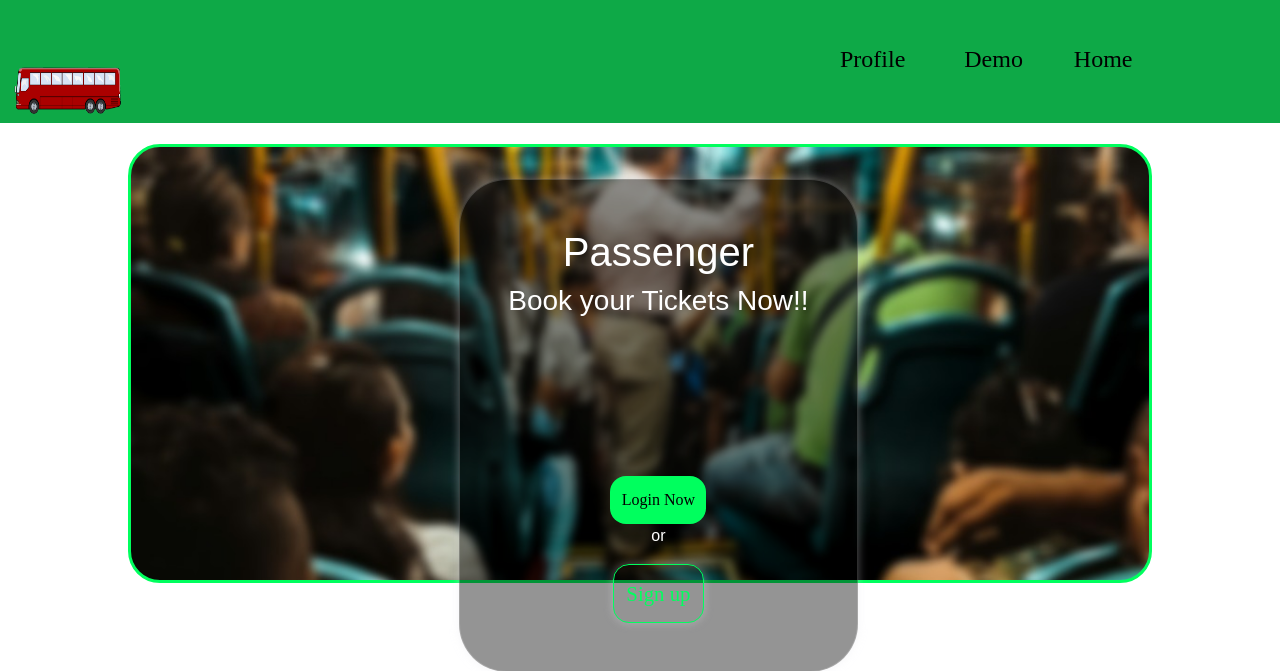
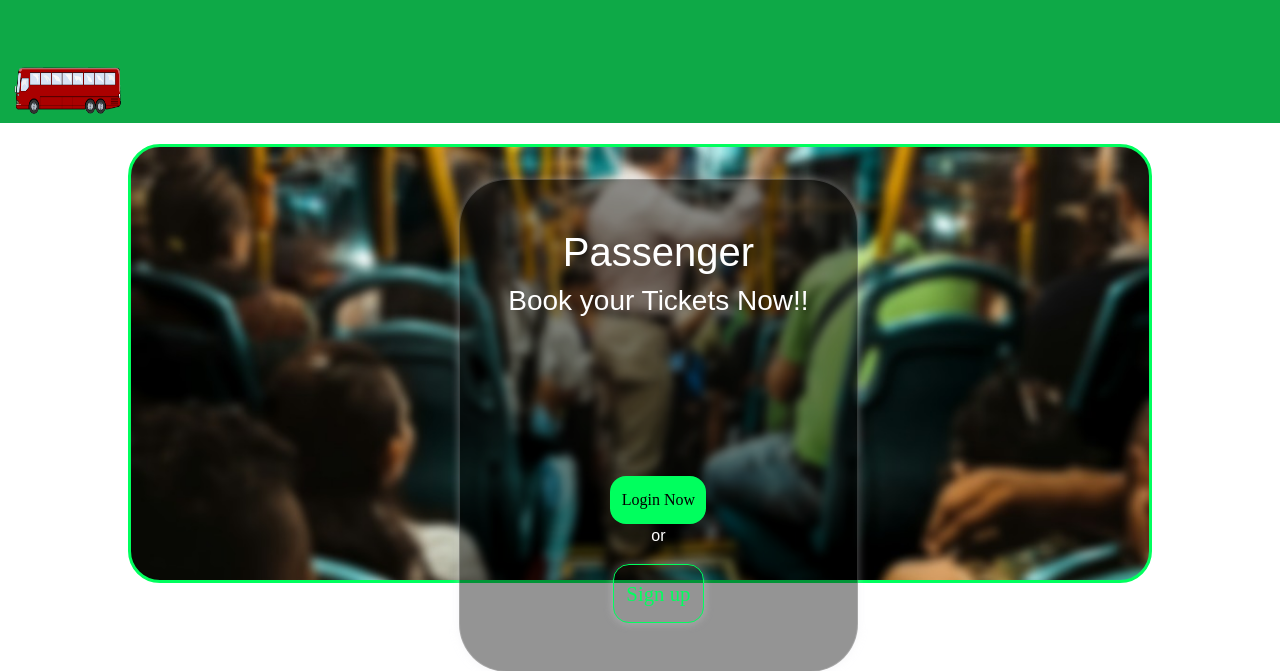
Before and after one commit to Karthick-R-25/Realtime-Ticket-Booking, a Django app: page / in a window 1280 px wide; the page is wider, and only the part inside the window is pictured. Shown: the top 671 px of that part. Run offline with Django 4.2, Linux system fonts and the light colour scheme.

Commit message:
clear nav

```diff
--- a/engine/bus/templates/base.html
+++ b/engine/bus/templates/base.html
@@ -22,9 +22,7 @@
           </button>
           <div class="collapse navbar-collapse" id="navbarNav">
             <ul class="navbar-nav">
-              <li class="nav-item"><a class="nav-link" >Profile</a></li>
-              <li class="nav-item"><a class="nav-link" >Demo</a></li>
-              <li class="nav-item  mt-2"><a class="nav-items mt-5" onclick="window.history.back()">Home</a></li>
+
             </ul>
           </div>
         </div>
```
